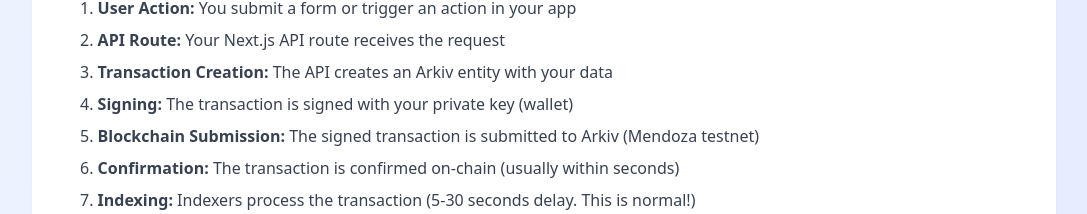
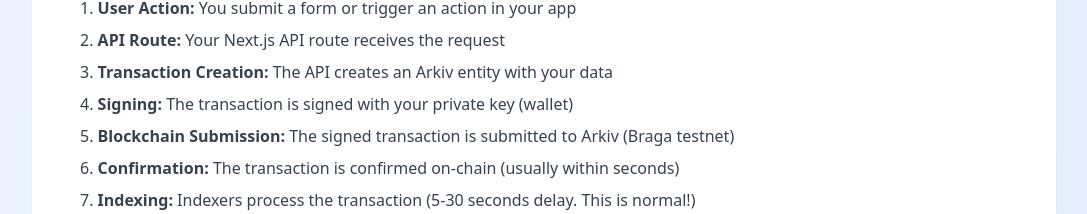
Before and after one commit to understories/tutorials, a Next.js app in the folder serverless-dapp101/: page /visuals in a window 1280 px wide. Shown: the part 4237-4451 px from the top of the page, without its empty margins (96-1183 px from the left). Built offline with nearby package versions, Linux system fonts and the light colour scheme.

Commit message:
Update visuals page Mendoza references to Braga

```diff
--- a/serverless-dapp101/app/visuals/page.tsx
+++ b/serverless-dapp101/app/visuals/page.tsx
@@ -204,7 +204,7 @@
                 <li><strong>API Route:</strong> Your Next.js API route receives the request</li>
                 <li><strong>Transaction Creation:</strong> The API creates an Arkiv entity with your data</li>
                 <li><strong>Signing:</strong> The transaction is signed with your private key (wallet)</li>
-                <li><strong>Blockchain Submission:</strong> The signed transaction is submitted to Arkiv (Mendoza testnet)</li>
+                <li><strong>Blockchain Submission:</strong> The signed transaction is submitted to Arkiv (Braga testnet)</li>
                 <li><strong>Confirmation:</strong> The transaction is confirmed on-chain (usually within seconds)</li>
                 <li><strong>Indexing:</strong> Indexers process the transaction (5-30 seconds delay. This is normal!)</li>
                 <li><strong>Queryable:</strong> Your data becomes queryable and appears in your app</li>
@@ -479,8 +479,8 @@
                     </a>
                   </li>
                   <li>
-                    <a href="https://explorer.mendoza.hoodi.arkiv.network" target="_blank" rel="noopener noreferrer" className="text-blue-600 hover:underline">
-                      🔍 Arkiv Explorer (Mendoza Testnet)
+                    <a href="https://explorer.braga.hoodi.arkiv.network" target="_blank" rel="noopener noreferrer" className="text-blue-600 hover:underline">
+                      🔍 Arkiv Explorer (Braga Testnet)
                     </a>
                   </li>
                 </ul>
```
